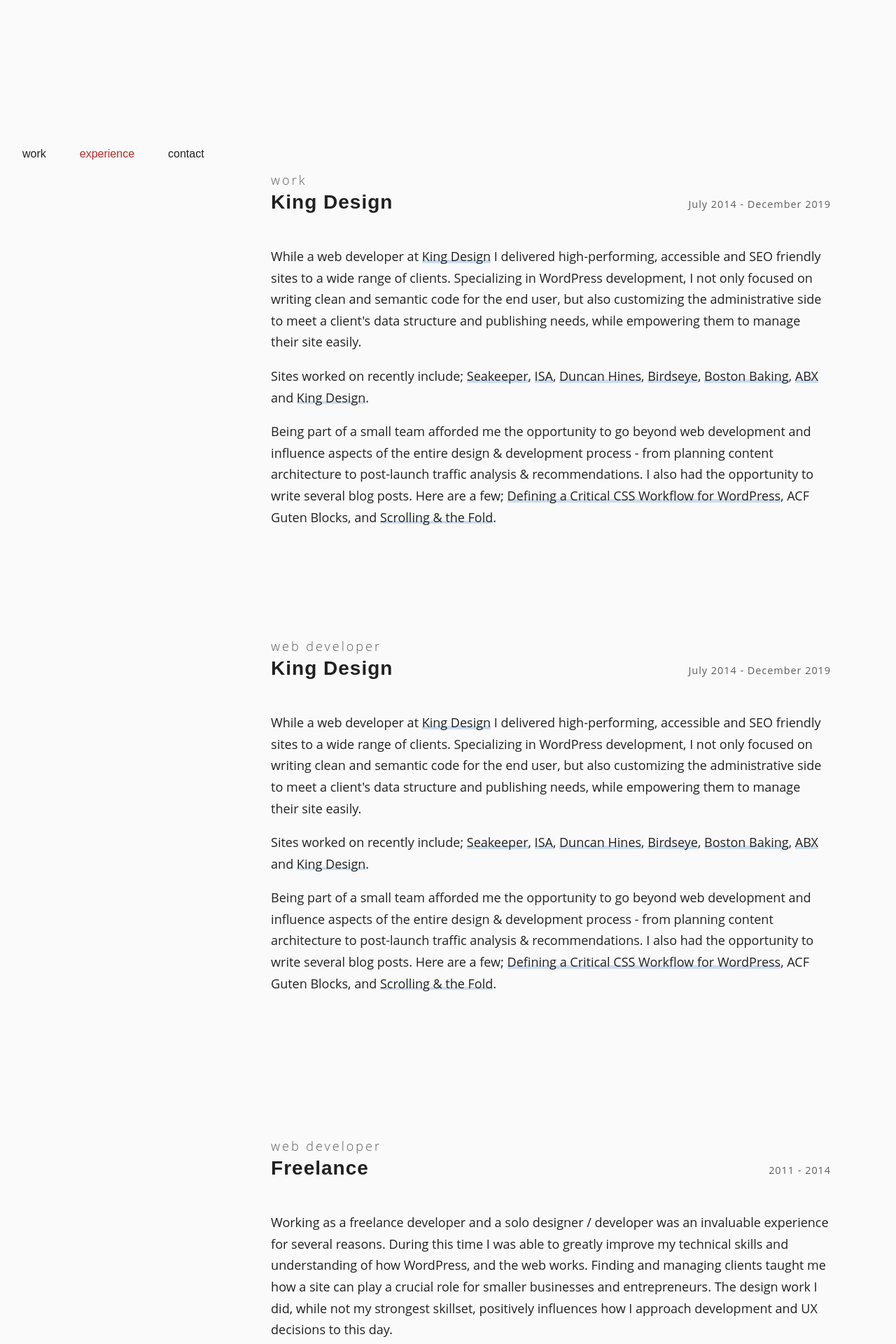
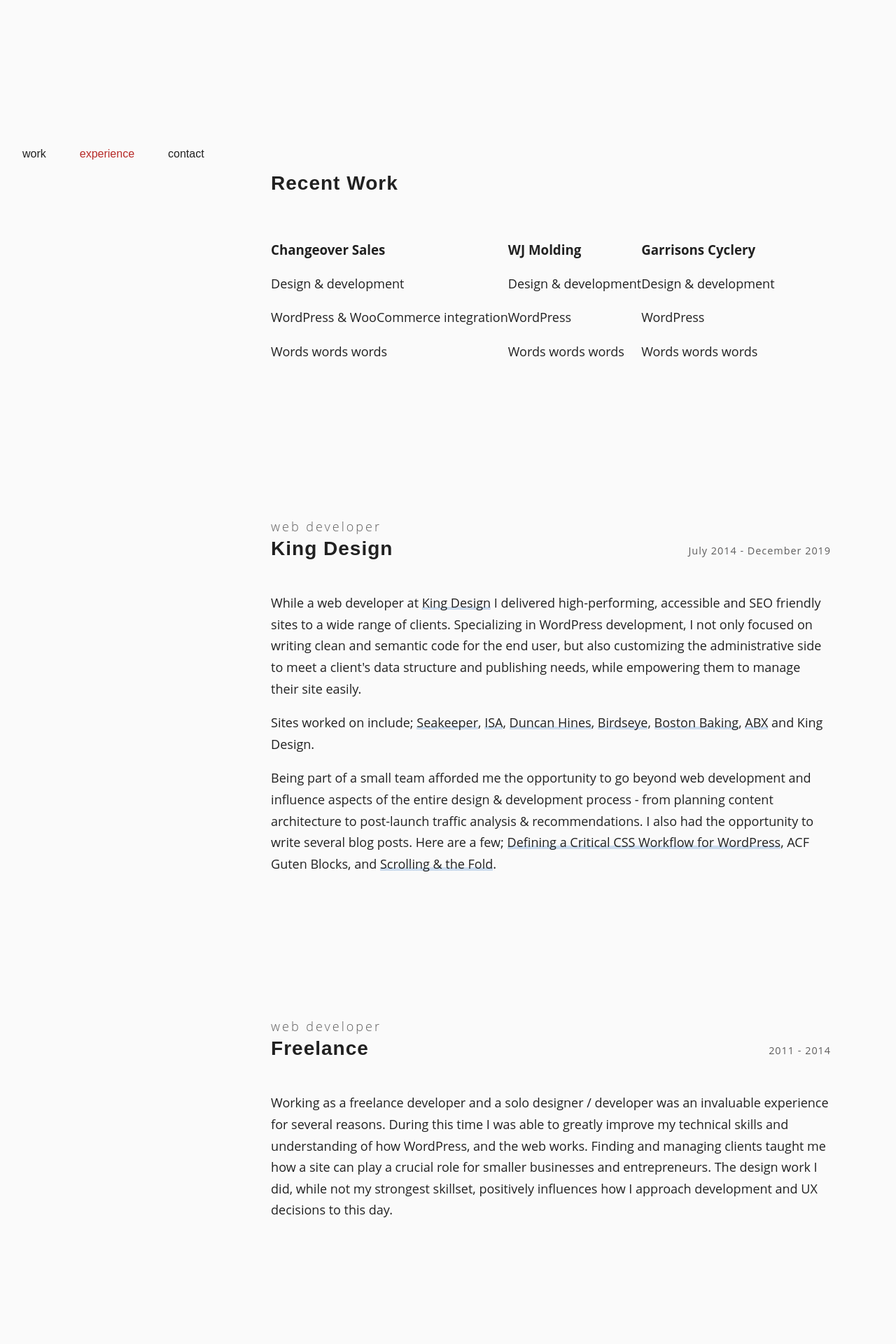
Before and after one commit to andyknapp/ak, a PHP site: page / in a window 1280 px wide. Shown: the part 552-2472 px from the top of the page at 70% size. Run offline with PHP 8.4, Linux system fonts and the light colour scheme; some libraries are stand-ins or nearby versions.

Commit message:
fixed gruntfile, run logo transition on load, work section update

```diff
--- a/Gruntfile.js
+++ b/Gruntfile.js
@@ -77,11 +77,11 @@ module.exports = function(grunt) {
         browserSync: {
           dev: {
             bsFiles: {
-              src : 'css/style.css'
+              src : 'css/style.min.css'
             },
             options: {
               watchTask: true,
-              //sopen: false,
+              open: false,
               ghostMode: {
                 clicks: true,
                 forms: true,
--- a/components/experience.php
+++ b/components/experience.php
@@ -11,7 +11,7 @@
 
         <div class="experience-description">
             <p>While a web developer at <a href="https://kingdesignllc.com" target="_blank" rel="nofollow">King Design</a> I delivered high-performing, accessible and SEO friendly sites to a wide range of clients. Specializing in WordPress development, I not only focused on writing clean and semantic code for the end user, but also customizing the administrative side to meet a client's data structure and publishing needs, while empowering them to manage their site easily.</p>
-            <p>Sites worked on recently include; <a href="https://seakeeper.com" target="_blank" rel="nofollow">Seakeeper</a>, <a href="https://www.isapartners.org" target="_blank" rel="nofollow">ISA</a>, <a href="https://www.duncanhines.com" target="_blank" rel="nofollow">Duncan Hines</a>, <a href="https://www.birdseye.com" target="_blank" rel="nofollow">Birdseye</a>, <a href="https://www.bostonbaking.com" target="_blank" rel="nofollow">Boston Baking</a>, <a href="https://abx-films.com" rel="nofollow" target="_blank">ABX</a> and <a href="https://kingdesignllc.com" target="_blank" rel="nofollow">King Design</a>.</p>
+            <p>Sites worked on include; <a href="https://seakeeper.com" target="_blank" rel="nofollow">Seakeeper</a>, <a href="https://www.isapartners.org" target="_blank" rel="nofollow">ISA</a>, <a href="https://www.duncanhines.com" target="_blank" rel="nofollow">Duncan Hines</a>, <a href="https://www.birdseye.com" target="_blank" rel="nofollow">Birdseye</a>, <a href="https://www.bostonbaking.com" target="_blank" rel="nofollow">Boston Baking</a>, <a href="https://abx-films.com" rel="nofollow" target="_blank">ABX</a> and <a href="https://kingdesignllc.com" target="_blank" rel="nofollow">King Design</a>.</p>
             <p>Being part of a small team afforded me the opportunity to go beyond web development and influence aspects of the entire design & development process - from planning content architecture to post-launch traffic analysis & recommendations. I also had the opportunity to write several blog posts. Here are a few; <a href="https://kingdesignllc.com/blog/defining-a-critical-css-workflow-for-wordpress/" target="_blank" rel="nofollow">Defining a Critical CSS Workflow for WordPress</a>, <a href="https://kingdesignllc.com/blog/acf-gutenberg-blocks/" target="_blank" rel="nofollow">ACF Guten Blocks</a>, and <a href="https://kingdesignllc.com/blog/scrolling-the-fold/" target="_blank" rel="nofollow">Scrolling & the Fold</a>. </p>
         </div>
     </section>
@@ -50,7 +50,7 @@
     </section>
 
     <section class="divider">
-        <h2 class="headline-sub">Prior Work Experience</h2>
+        <h2 class="headline-sub">Marketing & Advertising Experience</h2>
     </section>
 
     <section class="experience-block">
--- a/components/work.php
+++ b/components/work.php
@@ -1,16 +1,39 @@
 <section id="work" class="showcase">
     <header class="section-title experience-header">
         <div class="header-group">
-            <h2 class="headline-xs">WORK</h2>
-            <h3 class="title-m">King Design</h3>
+            <!-- <h2 class="headline-xs">Work</h2> -->
+            <h2 class="title-m">Recent Work</h2>
         </div>
 
-        <p class="headline-sub">July 2014 - December 2019</p>
+        <!-- <p class="headline-sub">Launch 2020</p> -->
   </header>
 
-    <div class="experience-description">
-        <p>While a web developer at <a href="https://kingdesignllc.com" target="_blank" rel="nofollow">King Design</a> I delivered high-performing, accessible and SEO friendly sites to a wide range of clients. Specializing in WordPress development, I not only focused on writing clean and semantic code for the end user, but also customizing the administrative side to meet a client's data structure and publishing needs, while empowering them to manage their site easily.</p>
-        <p>Sites worked on recently include; <a href="https://seakeeper.com" target="_blank" rel="nofollow">Seakeeper</a>, <a href="https://www.isapartners.org" target="_blank" rel="nofollow">ISA</a>, <a href="https://www.duncanhines.com" target="_blank" rel="nofollow">Duncan Hines</a>, <a href="https://www.birdseye.com" target="_blank" rel="nofollow">Birdseye</a>, <a href="https://www.bostonbaking.com" target="_blank" rel="nofollow">Boston Baking</a>, <a href="https://abx-films.com" rel="nofollow" target="_blank">ABX</a> and <a href="https://kingdesignllc.com" target="_blank" rel="nofollow">King Design</a>.</p>
-        <p>Being part of a small team afforded me the opportunity to go beyond web development and influence aspects of the entire design & development process - from planning content architecture to post-launch traffic analysis & recommendations. I also had the opportunity to write several blog posts. Here are a few; <a href="https://kingdesignllc.com/blog/defining-a-critical-css-workflow-for-wordpress/" target="_blank" rel="nofollow">Defining a Critical CSS Workflow for WordPress</a>, <a href="https://kingdesignllc.com/blog/acf-gutenberg-blocks/" target="_blank" rel="nofollow">ACF Guten Blocks</a>, and <a href="https://kingdesignllc.com/blog/scrolling-the-fold/" target="_blank" rel="nofollow">Scrolling & the Fold</a>. </p>
+    <div class="showcase-grid flex-row">
+        <article class="work-example">
+            <h3>Changeover Sales</h3>
+            <ul>
+                <li>Design & development</li>
+                <li>WordPress & WooCommerce integration</li>
+            </ul>
+            <p>Words words words</p>
+        </article>
+
+        <article class="work-example">
+            <h3>WJ Molding</h3>
+            <ul>
+                <li>Design & development</li>
+                <li>WordPress</li>
+            </ul>
+            <p>Words words words</p>
+        </article>
+
+        <article class="work-example">
+            <h3>Garrisons Cyclery</h3>
+            <ul>
+                <li>Design & development</li>
+                <li>WordPress</li>
+            </ul>
+            <p>Words words words</p>
+        </article>
     </div>
 </section>
--- a/css/sass/section/_work.scss
+++ b/css/sass/section/_work.scss
@@ -1,3 +1,7 @@
 .showcase {
-    margin-bottom: 10em;
+    margin-bottom: 5em;
+
+	@media (min-width: $bp-bg) {
+		margin-bottom: 13em;
+	}
 }
--- a/js/site.js
+++ b/js/site.js
@@ -47,11 +47,30 @@ function isInView(elem) {
     );
 };
 
+function logoState() {
+    var scroll = window.scrollY;
+    var trigger = height - vh - 40;
+    var vw = window.innerWidth;
+
+    if(scroll > logoTrigger) {
+        logo.classList.add('reveal');
+        logoContainer.classList.add('fade-out');
+        position.classList.add('reveal');
+        nav.classList.add('bottom-header');
+
+    } else {
+        logo.classList.remove('reveal');
+        logoContainer.classList.remove('fade-out');
+        position.classList.remove('reveal');
+        nav.classList.remove('bottom-header');
+    }
+}
+
 
 function checkPosition() {
-    const scroll = window.scrollY;
-    const trigger = height - vh - 40;
-    const vw = window.innerWidth;
+    var scroll = window.scrollY;
+    var trigger = height - vh - 40;
+    var vw = window.innerWidth;
 
 
     // move footer nav up to reveal actual footer
@@ -68,18 +87,20 @@ function checkPosition() {
 
 
     // initial logo transition
-    if(scroll > logoTrigger) {
-        logo.classList.add('reveal');
-        logoContainer.classList.add('fade-out');
-        position.classList.add('reveal');
-        nav.classList.add('bottom-header');
+    // if(scroll > logoTrigger) {
+    //     logo.classList.add('reveal');
+    //     logoContainer.classList.add('fade-out');
+    //     position.classList.add('reveal');
+    //     nav.classList.add('bottom-header');
+    //
+    // } else {
+    //     logo.classList.remove('reveal');
+    //     logoContainer.classList.remove('fade-out');
+    //     position.classList.remove('reveal');
+    //     nav.classList.remove('bottom-header');
+    // }
 
-    } else {
-        logo.classList.remove('reveal');
-        logoContainer.classList.remove('fade-out');
-        position.classList.remove('reveal');
-        nav.classList.remove('bottom-header');
-    }
+    logoState();
 
     // highlight active nav item
     if ( isInView( work ) ) {
@@ -110,5 +131,7 @@ function checkPosition() {
 }
 
 
+logoState();
+
 window.addEventListener('scroll', checkPosition);
 window.addEventListener('resize', checkPosition);
```
Also changed, not shown: css/style.css (+7 -1 lines), js/site.min.js (+1 -1 lines), css/style.min.css, 1 other file.
